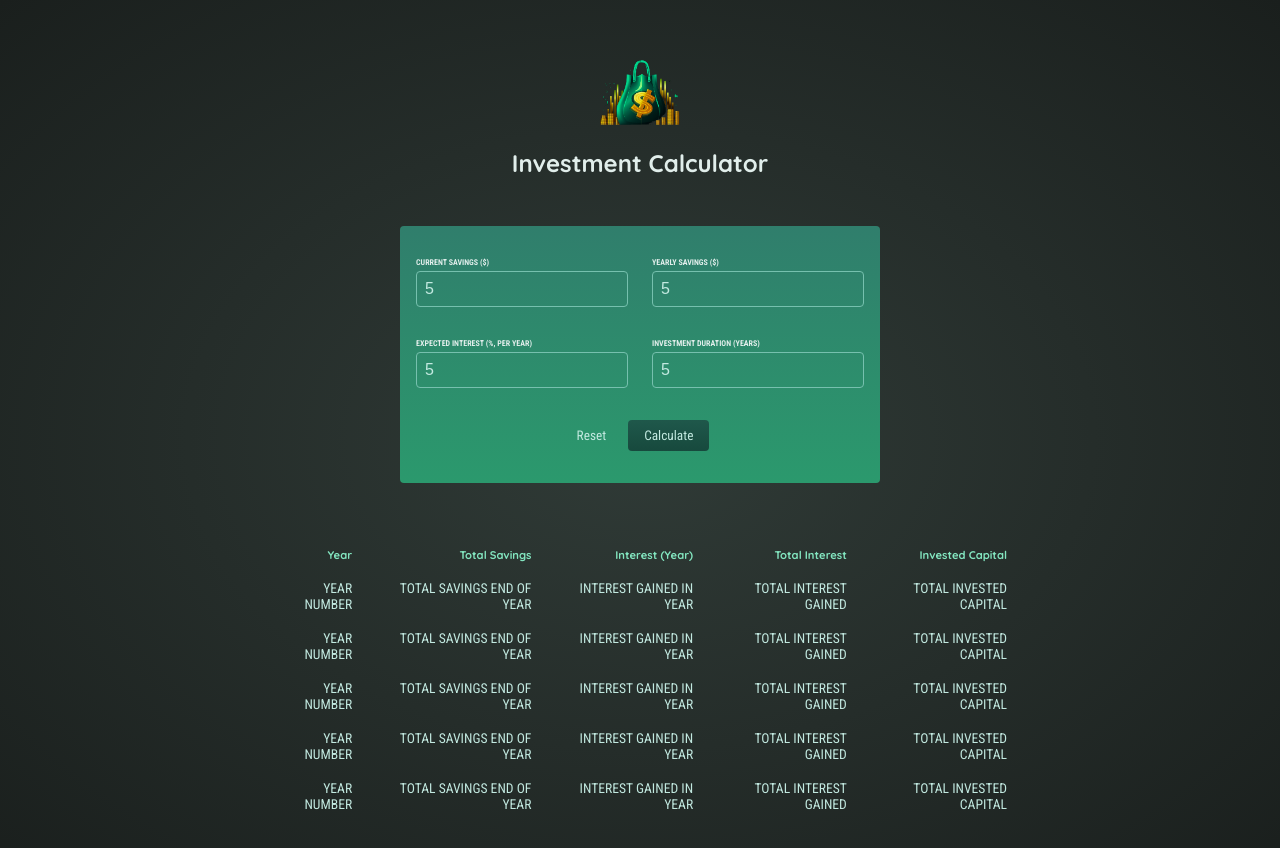
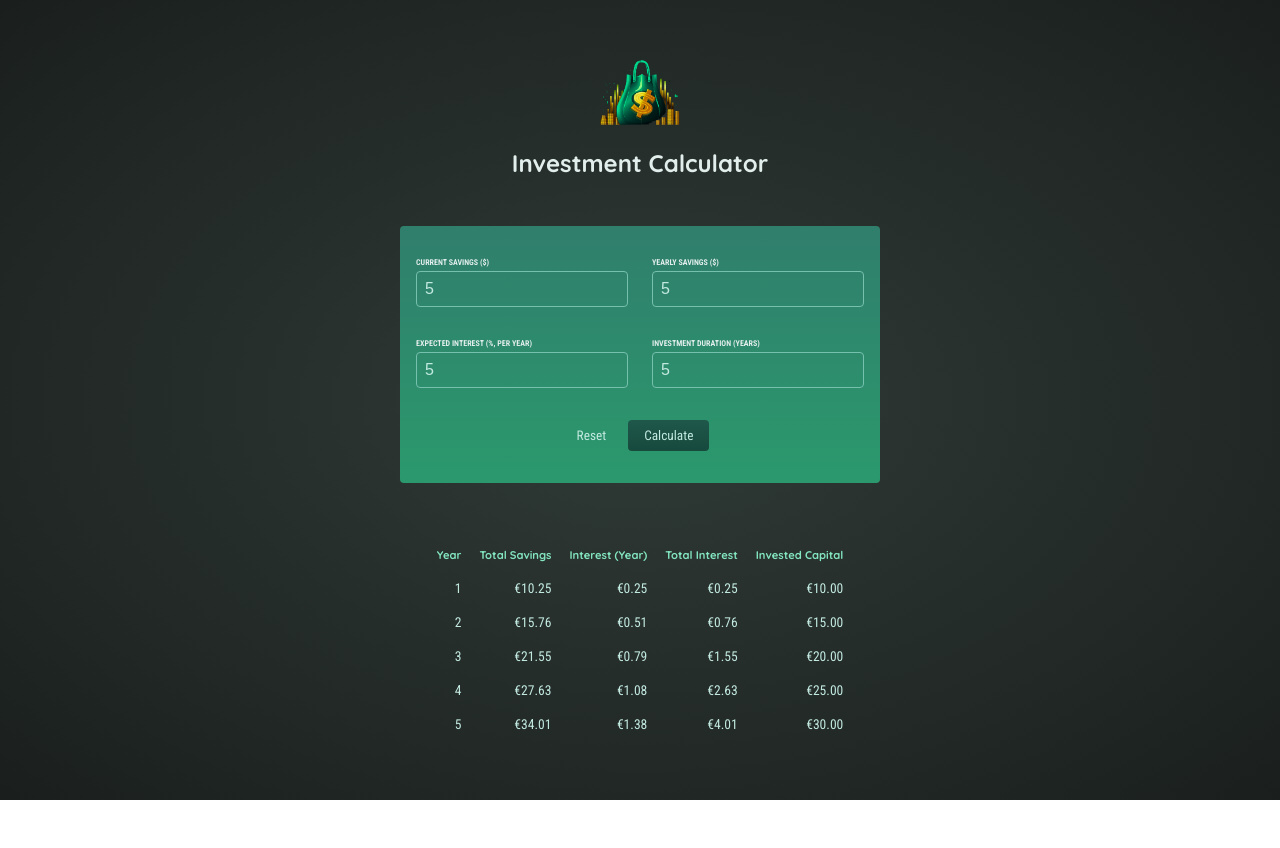
Before and after one commit to RailMazgutov/react-course, a React (Create React App) app in the folder investments/: page / in a window 1280 px wide. Both pictures are taken after typing "5", "5", "5", "5" into the empty fields and a click on the button "Calculate". Shown: the top 848 px of the page. After the commit the page ends 800 px from the top, so only its background shows below. Built offline with nearby package versions, Linux system fonts and the light colour scheme.

Commit message:
feat: output result

```diff
--- a/investments/src/App.js
+++ b/investments/src/App.js
@@ -26,6 +26,7 @@ function App() {
         yearlyInterest: yearlyInterest,
         savingsEndOfYear: currentSavings,
         yearlyContribution: yearlyContribution,
+        totalInterest: currentSavings - userInput.currentSavings - yearlyContribution * (i + 1)
       });
     }
     setInvestmentResults(yearlyData);
--- a/investments/src/components/InvestmentResults/InvestmentsResults.js
+++ b/investments/src/components/InvestmentResults/InvestmentsResults.js
@@ -1,13 +1,20 @@
 import styles from './InvestmentsResults.module.css'
+
+const formatter = new Intl.NumberFormat('en-US', {
+  style: 'currency',
+  currency: 'EUR',
+  minimumFractionDigits: 2,
+  maximumFractionDigits: 2
+})
 
 const InvestmentYear = (props) => {
   return (
   <tr>
-    <td>YEAR NUMBER</td>
-    <td>TOTAL SAVINGS END OF YEAR</td>
-    <td>INTEREST GAINED IN YEAR</td>
-    <td>TOTAL INTEREST GAINED</td>
-    <td>TOTAL INVESTED CAPITAL</td>
+    <td>{props.item.year}</td>
+    <td>{formatter.format(props.item.savingsEndOfYear)}</td>
+    <td>{formatter.format(props.item.yearlyInterest)}</td>
+    <td>{formatter.format(props.item.totalInterest)}</td>
+    <td>{formatter.format(props.item.savingsEndOfYear - props.item.totalInterest)}</td>
   </tr>);
 }
 
@@ -27,7 +34,7 @@ const InvestmentsResults = (props) => {
         </tr>
       </thead>
       <tbody>
-          {props.items.map(item => <InvestmentYear year={item}/>)}
+          {props.items.map(item => <InvestmentYear key={item.year} item={item}/>)}
       </tbody>
     </table>
   );
```
